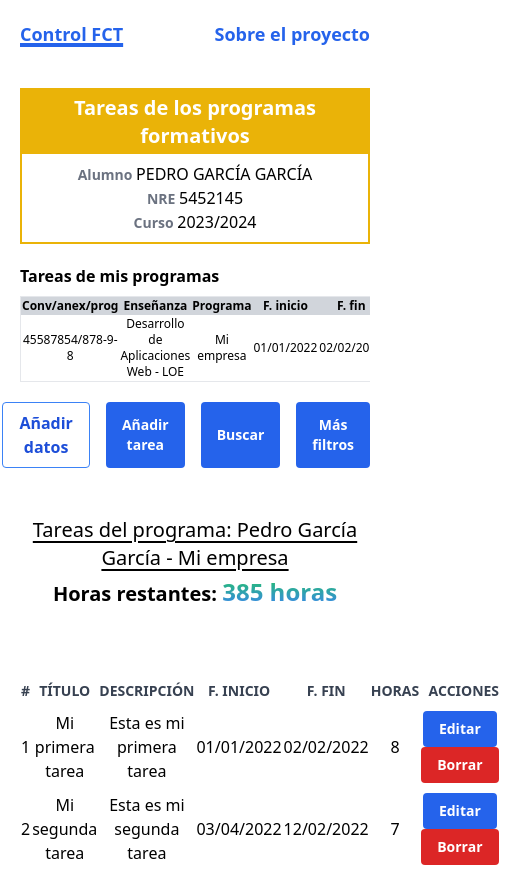
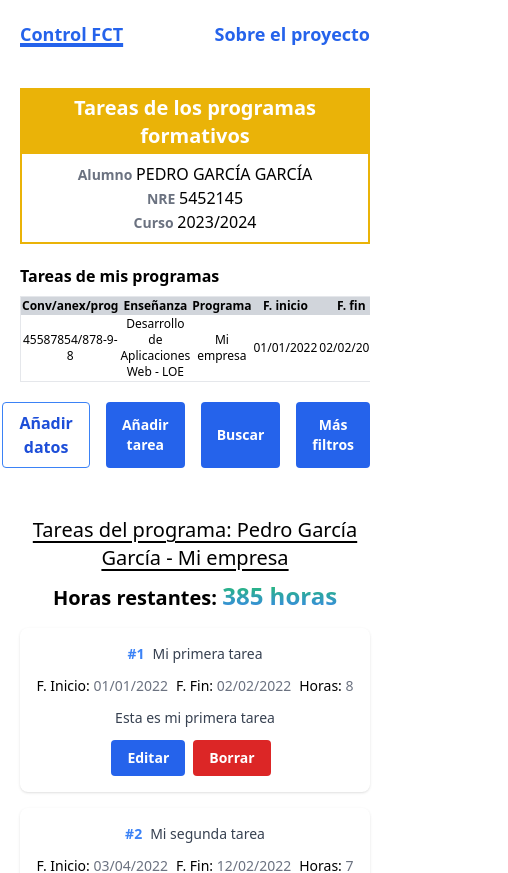
Before and after one commit to jgcarrillo/fct-control-vuejs, a Vue app: page / in a window 390 px wide. Shown: the top 873 px of the page, 508 px wide, since content can reach past the window. Built offline with nearby package versions, Linux system fonts and the light colour scheme.

Commit message:
feat: add responsibe table

```diff
--- a/src/components/tasks/TaskData.vue
+++ b/src/components/tasks/TaskData.vue
@@ -2,7 +2,7 @@
   <div class="flex flex-col mb-5 mt-7">
     <div class="flex text-center flex-col md:flex-row justify-between">
       <h2 class="text-xl underline underline-offset-4">Tareas del programa: {{ program }}</h2>
-      <h2 class="text-xl font-bold mt-1 md:m-0">
+      <h2 class="text-xl font-bold mt-2 md:m-0">
         Horas restantes:
         <span
           class="text-center text-2xl md:text-2xl mt-12 font-bold text-transparent bg-gradient-to-t bg-clip-text from-blue-500 to-green-500"
@@ -11,33 +11,70 @@
       </h2>
     </div>
 
-    <table v-if="hasTasks" class="text-center mt-16 overflow-x-auto w-full border-separate border-spacing-y-2">
-      <thead class="text-gray-700 uppercase text-sm">
+    <!-- container for table in md -->
+    <div v-if="hasTasks" class="overflow-auto rounded-lg shadow hidden md:block mt-16">
+      <table class="text-center w-full">
+        <thead class="text-gray-700 uppercase text-sm bg-gray border-b-2 border-gray-200">
           <tr>
-          <th>#</th>
-          <th>Título</th>
-          <th>Descripción</th>
-          <th>F. Inicio</th>
-          <th>F. Fin</th>
-          <th>Horas</th>
-          <th colspan="2">Acciones</th>
+            <th class="tracking-wide">No.</th>
+            <th class="tracking-wide">Título</th>
+            <th class="tracking-wide">Descripción</th>
+            <th class="tracking-wide">F. Inicio</th>
+            <th class="tracking-wide">F. Fin</th>
+            <th class="tracking-wide">Horas</th>
+            <th class="tracking-wide" colspan="2">Acciones</th>
           </tr>
         </thead>
-      <tbody>
+        <tbody class="divide-y divide-gray-100">
           <tr v-for="(task, index) in getTasks">
-          <td>{{ index + 1 }}</td>
-          <td>{{ task.title }}</td>
-          <td>{{ task.description }}</td>
-          <td>{{ task.startdate }}</td>
-          <td>{{ task.enddate }}</td>
-          <td>{{ task.hours }}</td>
-          <td>
+            <td class="p-3 font-bold text-blue-500 hover:underline whitespace-nowrap">{{ `#${index + 1}` }}</td>
+            <td class="p-3 text-gray-700 whitespace-nowrap">{{ task.title }}</td>
+            <td class="p-3 text-gray-700 whitespace-nowrap">{{ task.description }}</td>
+            <td class="w-20 p-3 text-gray-700 whitespace-nowrap">{{ task.startdate }}</td>
+            <td class="w-20 p-3 text-gray-700 whitespace-nowrap">{{ task.enddate }}</td>
+            <td class="w-20 p-3 text-gray-700 whitespace-nowrap">{{ task.hours }}</td>
+            <td class="p-3 text-gray-700 whitespace-nowrap">
               <base-button class="base-button mr-2">Editar</base-button>
               <base-button class="base-button--red mr-2">Borrar</base-button>
             </td>
           </tr>
         </tbody>
       </table>
+    </div>
+
+    <!-- container for divs in sm -->
+    <div v-if="hasTasks" class="grid grid-cols-1 gap-4 md:hidden mt-4">
+      <div v-for="(task, index) in getTasks" class="p-4 rounded-lg shadow space-y-3">
+        <div class="flex items-center space-x-2 justify-center text-sm">
+          <div class="font-bold text-blue-500 hover:underline">{{ `#${index + 1}` }}</div>
+          <div class="text-gray-700 font-medium">{{ task.title }}</div>
+        </div>
+
+        <div class="flex items-center space-x-2 justify-center text-sm">
+          <div>
+            F. Inicio: <span class="text-gray-500">{{ task.startdate }}</span>
+          </div>
+          <div>
+            F. Fin: <span class="text-gray-500">{{ task.enddate }}</span>
+          </div>
+          <div>
+            Horas: <span class="text-gray-500">{{ task.hours }}</span>
+          </div>
+        </div>
+
+        <div class="flex items-center space-x-2 justify-center text-sm">
+          <div class="text-gray-700">{{ task.description }}</div>
+        </div>
+
+        <div class="flex items-center space-x-2 justify-center text-sm">
+          <div>
+            <base-button class="base-button mr-2">Editar</base-button>
+            <base-button class="base-button--red mr-2">Borrar</base-button>
+          </div>
+        </div>
+      </div>
+    </div>
+
     <h3
       v-else
       class="text-center text-2xl md:text-3xl mt-12 font-bold text-transparent bg-gradient-to-t bg-clip-text from-blue-500 to-green-500"
--- a/src/components/tasks/TaskFilters.vue
+++ b/src/components/tasks/TaskFilters.vue
@@ -8,7 +8,7 @@
       :disabled="checkIsDisabled"
       >Añadir datos</base-button
     >
-    <base-button class="base-button" id="task" @click="handleOpen('task', $event)" :disabled="isDisabled"
+    <base-button class="base-button" id="task" @click="handleOpen('task', $event)" :disabled="checkIsDisabled"
       >Añadir tarea</base-button
     >
     <base-button class="base-button">Buscar</base-button>
@@ -38,7 +38,6 @@ export default {
     return {
       isOpenData: false,
       isOpenTask: false,
-      isDisabled: false,
     };
   },
   methods: {
@@ -69,7 +68,8 @@ export default {
     checkIsDisabled() {
       const getRemainingHours = this.$store.getters['getRemainingHours'];
 
-      if (getRemainingHours <= 0) this.isDisabled = true;
+      if (getRemainingHours <= 0) return true;
+      else return false;
     },
   },
 };
--- a/src/store/actions.js
+++ b/src/store/actions.js
@@ -8,10 +8,10 @@ export default {
     const taskData = { ...data, id: uuidv4() };
 
     context.commit('addTask', taskData);
-    toast.success('Tarea añadida!');
+    toast.success('¡Tarea añadida!');
   },
   setUserData(context, data) {
     context.commit('setUserData', data);
-    toast.success('Datos de usuario introducidos!');
+    toast.success('¡Datos de usuario introducidos!');
   },
 };
```
Lines whose indentation alone changed are shown as unchanged.
